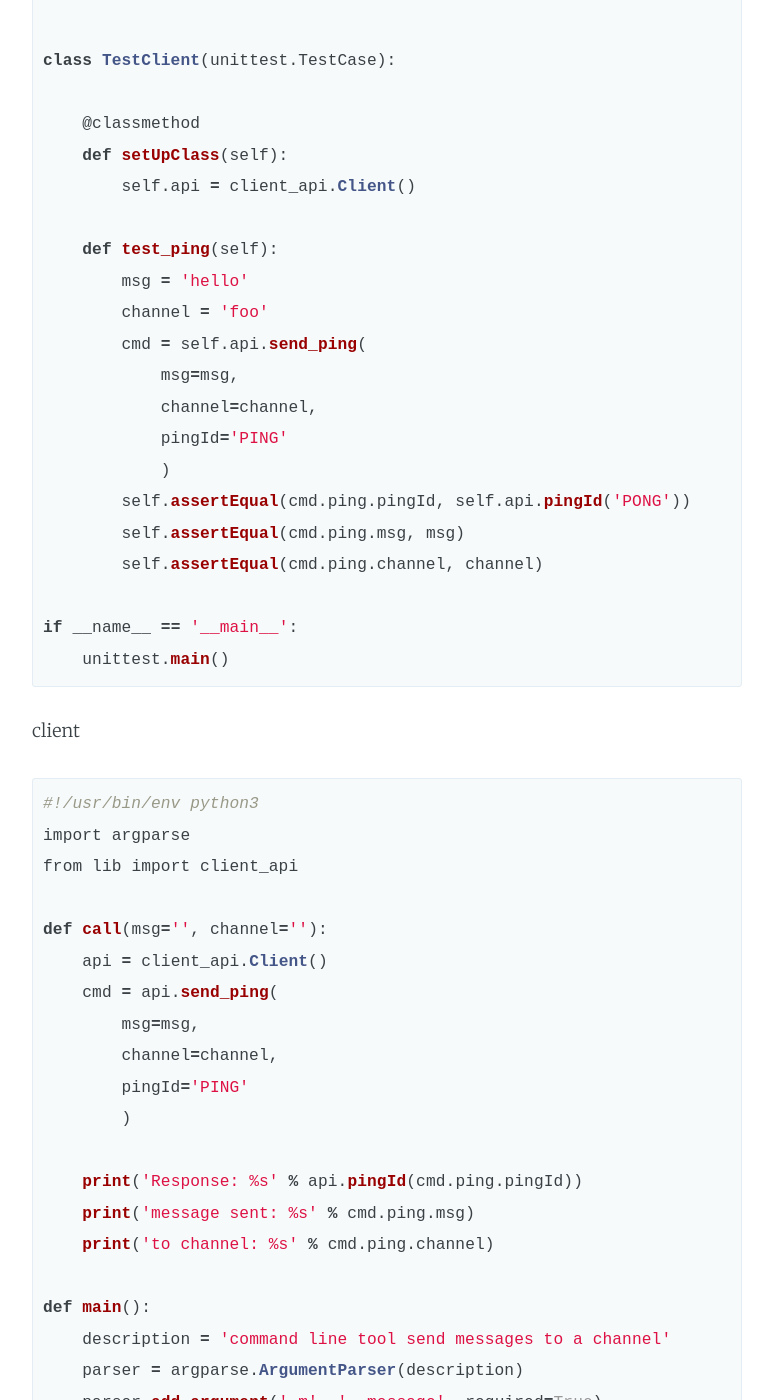
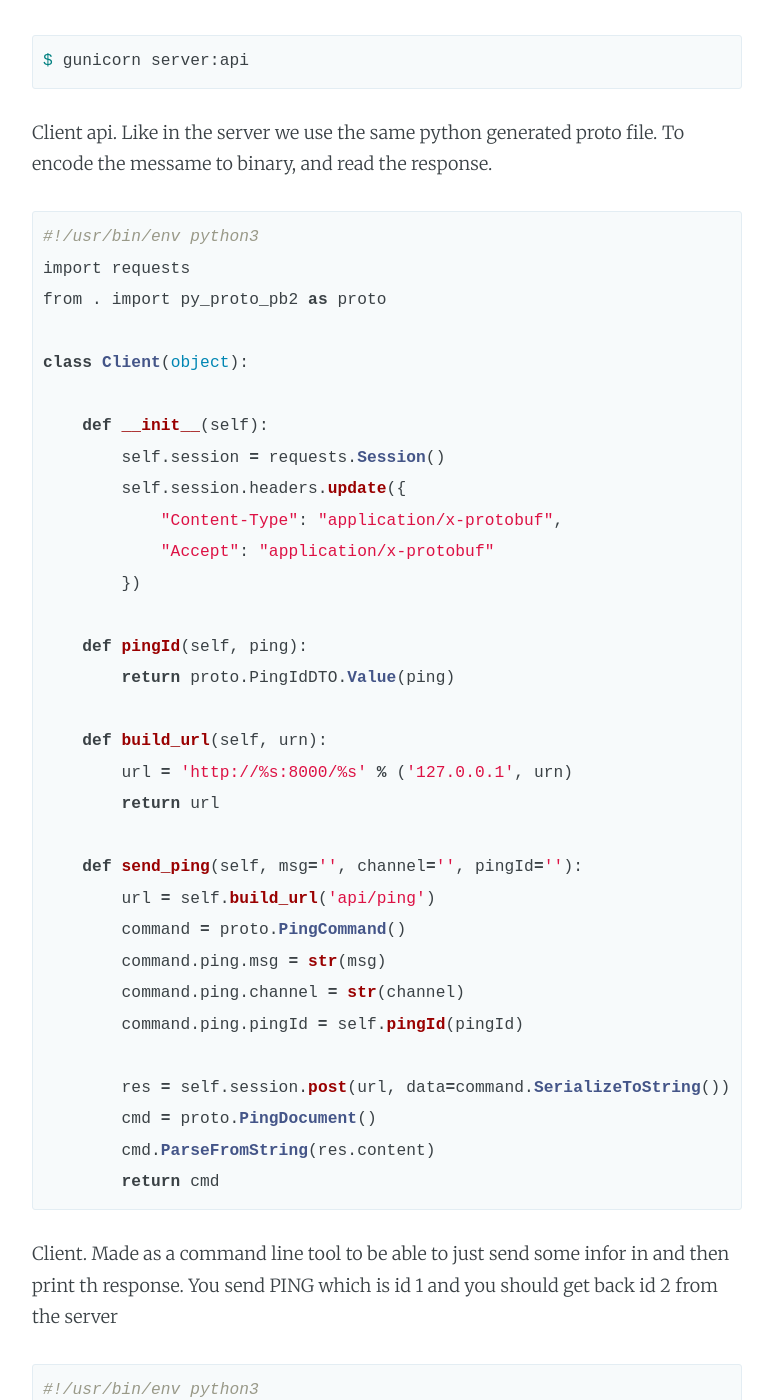
Before and after one commit to mad01/mad01.github.io, a Jekyll site: the page built from _posts/2016-12-28-python-protobuf-over-http.md, in a window 1280 px wide and 1400 px high, scrolled down 3217 px. Shown: the whole window, without its empty margins (253-1026 px from the left). Built offline with Jekyll 4.4.1, drawn with Linux system fonts in a browser that asks for light colours; Markdown is read by kramdown in place of the engine named in the settings; some of the changed text lies outside the part shown.

Commit message:
update the text and add the client api

```diff
--- a/_posts/2016-12-28-python-protobuf-over-http.md
+++ b/_posts/2016-12-28-python-protobuf-over-http.md
@@ -5,9 +5,9 @@
 categories: protobuf python http
 ---
 
-The point of this is a smal example on how you could get started with a client and server in python using protobuf to send data over http with some error handeling.
+The point of this is a smal example on how you could use protobuf to send data over http. In this example i will be using falcon for the server and a command line tool as the client. The example will just be a simple ping/pong a message and a channel sent to the server that will return pong and the message and channel sent.
 
-lets first strat with the structure of the files is like the following.
+lets first strat with the structure of the files is like the following. all files used can be found on github see source in the end of the post.
 {% highlight bash %}
 protobuf
 ├── client.py
@@ -48,13 +48,13 @@
 }
 {% endhighlight %}
 
-build the proto python file. you will get py_proto_pb2.py which is the protobuf python class file that you now can use to build a proto client and server
+build the proto python file. you will get py\_proto\_pb2.py which is the protobuf python class file that you now can use to build a proto client and server
 {% highlight bash%}
 $ protoc --python_out=. lib/py_proto.proto
 {% endhighlight %}
 
 
-
+Server api. The server used the generated protobuf python file to parse the message and to encode the response.
 {% highlight python %}
 #!/usr/bin/env python3
 import falcon
@@ -85,49 +85,61 @@
             resp.data = cmd.SerializeToString()
 {% endhighlight %}
 
-server
+
+Server function made to run with gunicorn.
 {% highlight python %}
 #!/usr/bin/env python3
 import falcon
 from lib import server_api
-
 
 api = falcon.API()
 api.add_route('/api/ping', server_api.Ping())
 {% endhighlight %}
 
 
-tests
-{% highlight python %}
-#!/usr/bin/env python3
-import unittest
-from lib import client_api
-
-
-class TestClient(unittest.TestCase):
-
-    @classmethod
-    def setUpClass(self):
-        self.api = client_api.Client()
-
-    def test_ping(self):
-        msg = 'hello'
-        channel = 'foo'
-        cmd = self.api.send_ping(
-            msg=msg,
-            channel=channel,
-            pingId='PING'
-            )
-        self.assertEqual(cmd.ping.pingId, self.api.pingId('PONG'))
-        self.assertEqual(cmd.ping.msg, msg)
-        self.assertEqual(cmd.ping.channel, channel)
-
-if __name__ == '__main__':
-    unittest.main()
+Start the server by doing the following
+{% highlight bash %}
+$ gunicorn server:api
 {% endhighlight %}
 
 
-client
+Client api. Like in the server we use the same python generated proto file. To encode the messame to binary, and read the response.
+{% highlight python %}
+#!/usr/bin/env python3
+import requests
+from . import py_proto_pb2 as proto
+
+class Client(object):
+
+    def __init__(self):
+        self.session = requests.Session()
+        self.session.headers.update({
+            "Content-Type": "application/x-protobuf",
+            "Accept": "application/x-protobuf"
+        })
+
+    def pingId(self, ping):
+        return proto.PingIdDTO.Value(ping)
+
+    def build_url(self, urn):
+        url = 'http://%s:8000/%s' % ('127.0.0.1', urn)
+        return url
+
+    def send_ping(self, msg='', channel='', pingId=''):
+        url = self.build_url('api/ping')
+        command = proto.PingCommand()
+        command.ping.msg = str(msg)
+        command.ping.channel = str(channel)
+        command.ping.pingId = self.pingId(pingId)
+
+        res = self.session.post(url, data=command.SerializeToString())
+        cmd = proto.PingDocument()
+        cmd.ParseFromString(res.content)
+        return cmd
+{% endhighlight %}
+
+
+Client. Made as a command line tool to be able to just send some infor in and then print th response. You send PING which is id 1 and you should get back id 2 from the server
 {% highlight python %}
 #!/usr/bin/env python3
 import argparse
@@ -160,9 +172,5 @@
     main()
 {% endhighlight %}
 
-{% highlight bash %}
-$ gunicorn server:api
-{% endhighlight %}
 
-
-The example can be found here. [Source](https://github.com/mad01/examples/tree/proto/protobuf)
+The example can be found here. [Source](https://github.com/mad01/examples/tree/master/protobuf)
```
